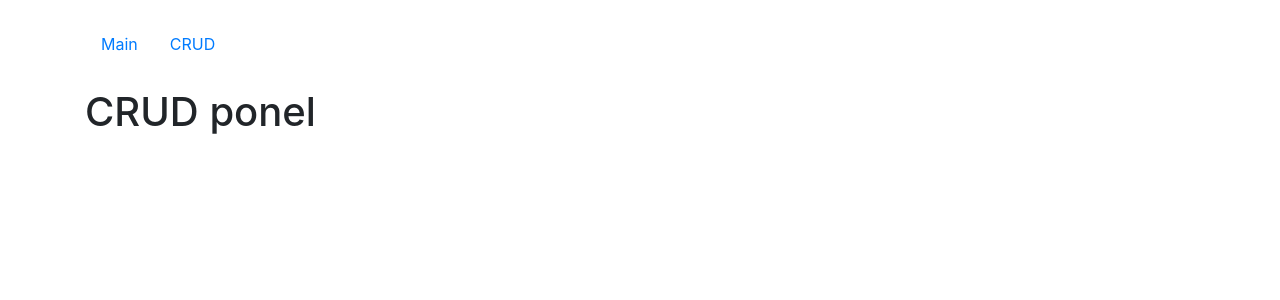
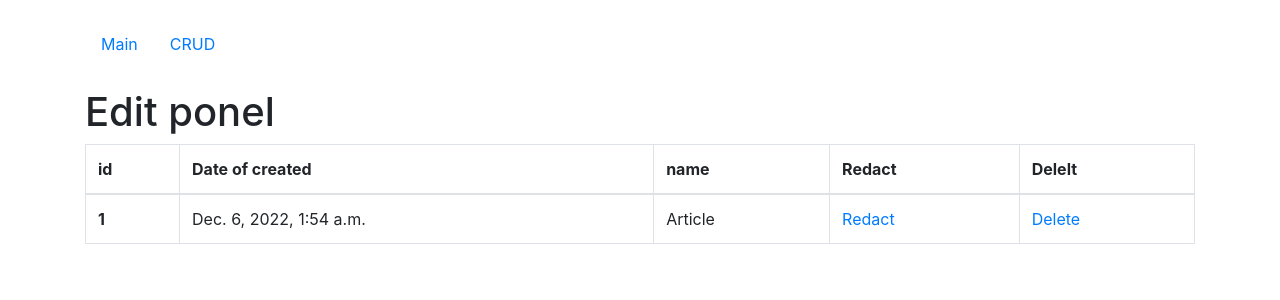
Before and after one commit to DjamalovMuhammadAli/Articles, a Django app: page /edit-page in a window 1280 px wide. Shown: the top 300 px of the page. Run offline with Django 4.2, Linux system fonts and the light colour scheme; data comes from the database, SQL or seed files in the repository.

Commit message:
edit_page

```diff
--- a/project/api/article/views.py
+++ b/project/api/article/views.py
@@ -20,6 +20,6 @@ class DetailDetailView(DetailView):
 def edit_page(request):
   template = 'edit_page.html'
   context = {
-
+    'list_articles': Article.objects.all().order_by('-id')
   }
   return render(request, template, context)
--- a/project/article/templates/edit_page.html
+++ b/project/article/templates/edit_page.html
@@ -1,5 +1,27 @@
 {% extends 'index.html' %}
 
 {% block content %}
-  <h1 class="mt-4">CRUD ponel</h1>
+  <h1 class="mt-4">Edit ponel</h1>
+
+  <table class="table table-bordered">
+    <thead>
+      <tr>
+        <th scope="col">id</th>
+        <th scope="col">Date of created</th>
+        <th scope="col">name</th>
+        <th scope="col">Redact</th>
+        <th scope="col">Delelt</th>
+    </thead>
+    <tbody>
+      {% for i in list_articles %}
+      <tr>
+        <th>{{ i.id }}</th>
+        <td>{{ i.created_date}}</td>
+        <td>{{ i.name }}</td>
+        <td><a href="">Redact</a></td>
+        <td><a href="">Delete</a></td>
+      </tr>
+      {% endfor %}
+    </tbody>
+  </table>
 {% endblock content %}
```
